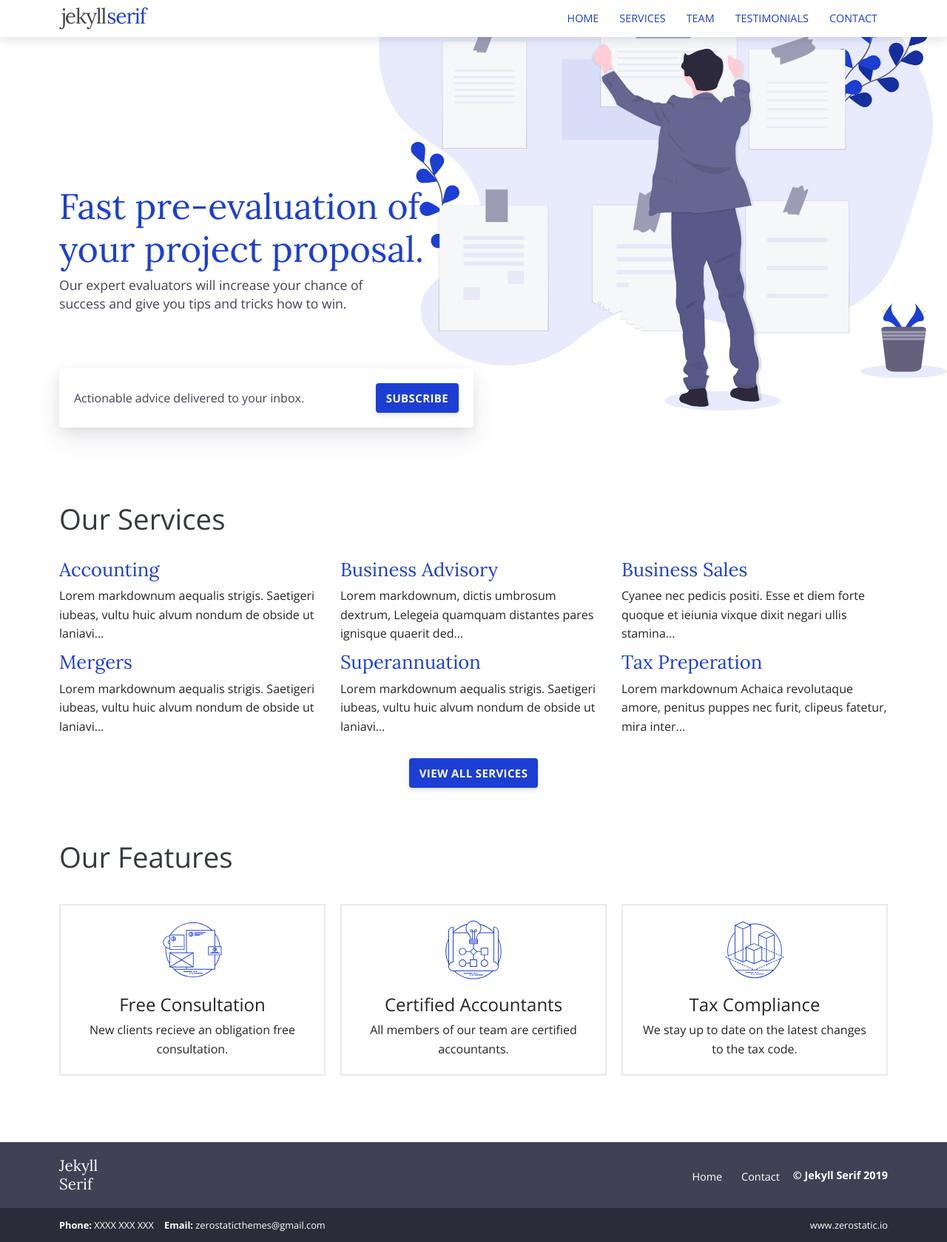
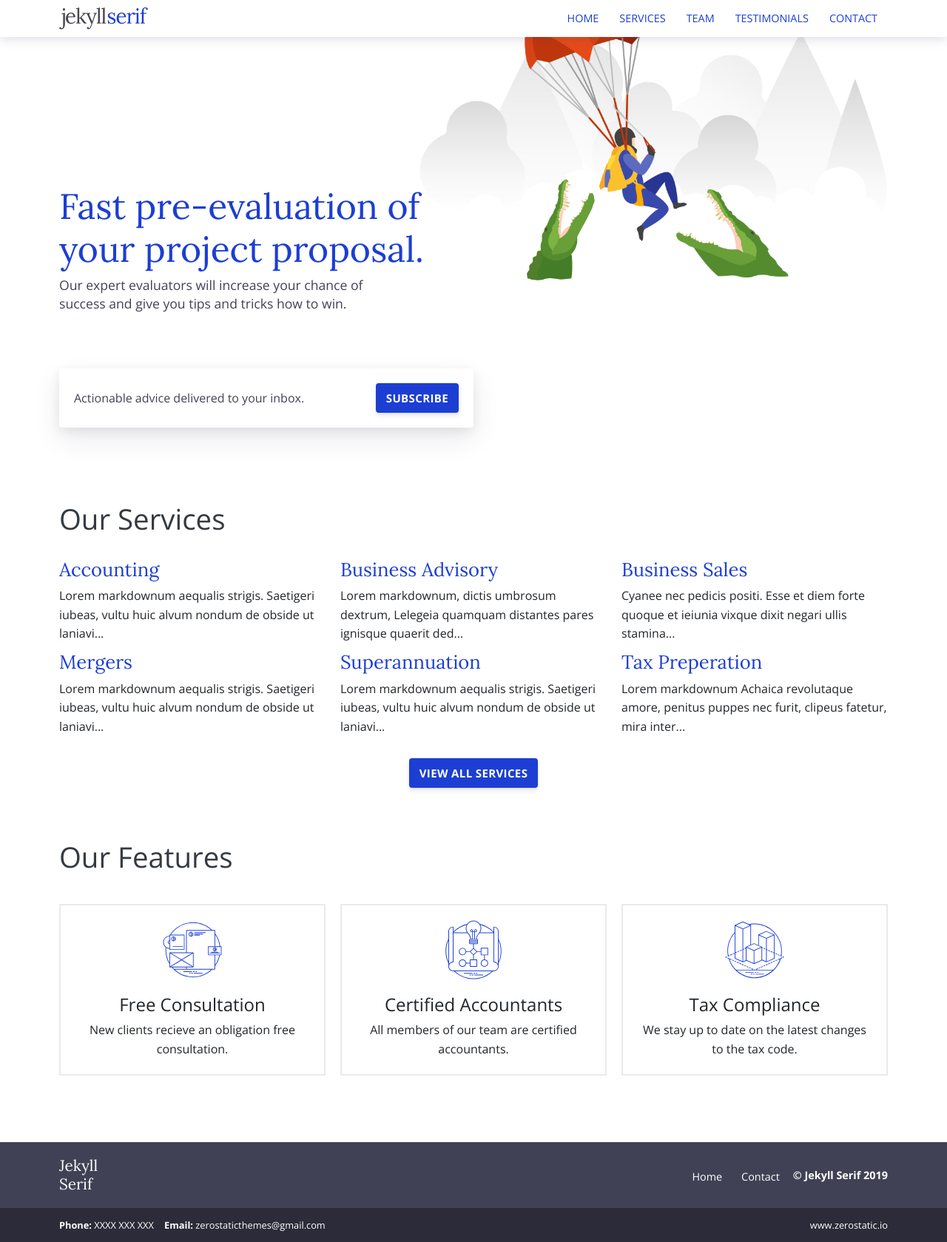
Before and after one commit to hushevaluation/hushevaluation.github.io, a Jekyll site: the page built from index.html, in a window 1280 px wide. Shown: the whole page at 74% size. Built offline with Jekyll 4.4.1, drawn with Linux system fonts in a browser that asks for light colours.

Commit message:
background

```diff
--- a/_sass/pages/_home.scss
+++ b/_sass/pages/_home.scss
@@ -1,5 +1,5 @@
 .page-home {
-  background-image: url('../images/undraw_taking_notes_tjaf.svg');
+  background-image: url('../images/fogg-fatal-error-2.png');
   background-repeat: no-repeat;
   background-size: 115%;
   background-position: 49px -40px;
```
